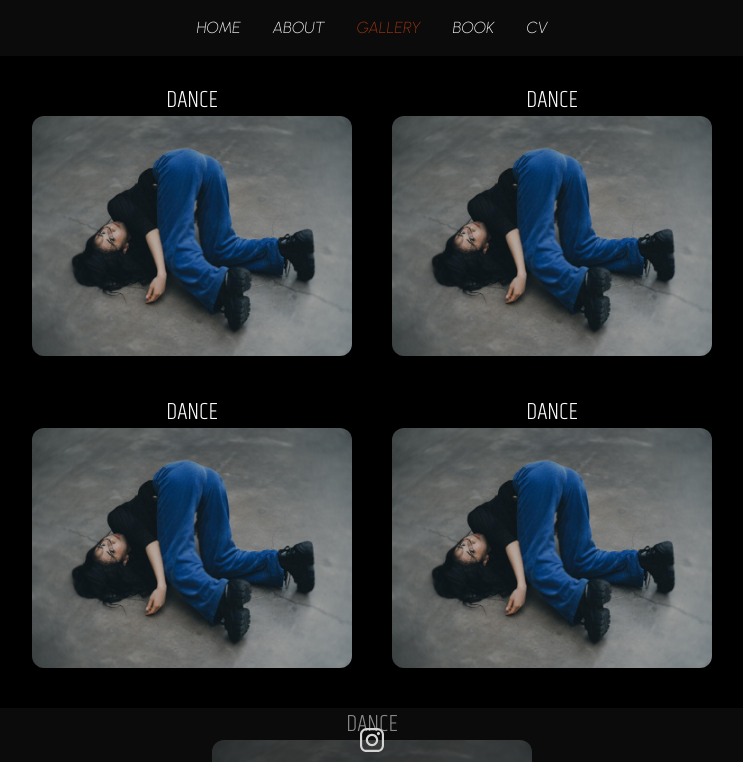
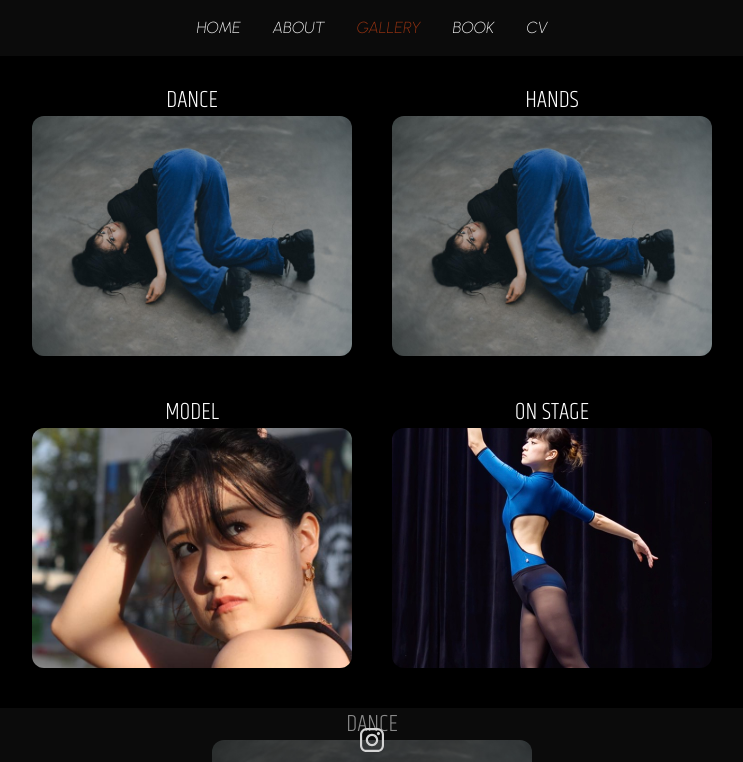
Before and after one commit to VivienIngrams/Sakiko, a Next.js app: page /gallery in a window 1280 px wide. Shown: the top 762 px of the page, without its empty margins (268-1011 px from the left). Built offline with nearby package versions, Linux system fonts and the light colour scheme.

Commit message:
Errors corrected in gallery page

```diff
--- a/src/pages/gallery/index.tsx
+++ b/src/pages/gallery/index.tsx
@@ -41,25 +41,25 @@ const Gallery: FC = memo(() => {
             </div>
             <div className="col-span-1 m-5 flex justify-center">
               <div className="flex flex-col justify-center">
-                <p className="text-center text-2xl font-thin uppercase text-white">Dance</p>
+                <p className="text-center text-2xl font-thin uppercase text-white">Hands</p>
                 <div className="md:h-100 relative h-60 w-40 overflow-hidden rounded-xl md:w-80">
-                  <Image alt="about-me-image" layout="fill" objectFit="cover" src={danceImage} />
+                  <Image alt="about-me-image" layout="fill" objectFit="cover" src={handsImage} />
                 </div>
               </div>
             </div>
             <div className="col-span-1 m-5 flex justify-center">
               <div className="flex flex-col justify-center">
-                <p className="text-center text-2xl font-thin uppercase text-white">Dance</p>
+                <p className="text-center text-2xl font-thin uppercase text-white">Model</p>
                 <div className="md:h-100 relative h-60 w-40 overflow-hidden rounded-xl md:w-80">
-                  <Image alt="about-me-image" layout="fill" objectFit="cover" src={danceImage} />
+                  <Image alt="about-me-image" layout="fill" objectFit="cover" src={modelImage} />
                 </div>
               </div>
             </div>
             <div className="col-span-1 m-5 flex justify-center">
               <div className="flex flex-col justify-center">
-                <p className="text-center text-2xl font-thin uppercase text-white">Dance</p>
+                <p className="text-center text-2xl font-thin uppercase text-white">On Stage</p>
                 <div className="md:h-100 relative h-60 w-40 overflow-hidden rounded-xl md:w-80">
-                  <Image alt="about-me-image" layout="fill" objectFit="cover" src={danceImage} />
+                  <Image alt="about-me-image" layout="fill" objectFit="cover" src={stageImage} />
                 </div>
               </div>
             </div>
```
